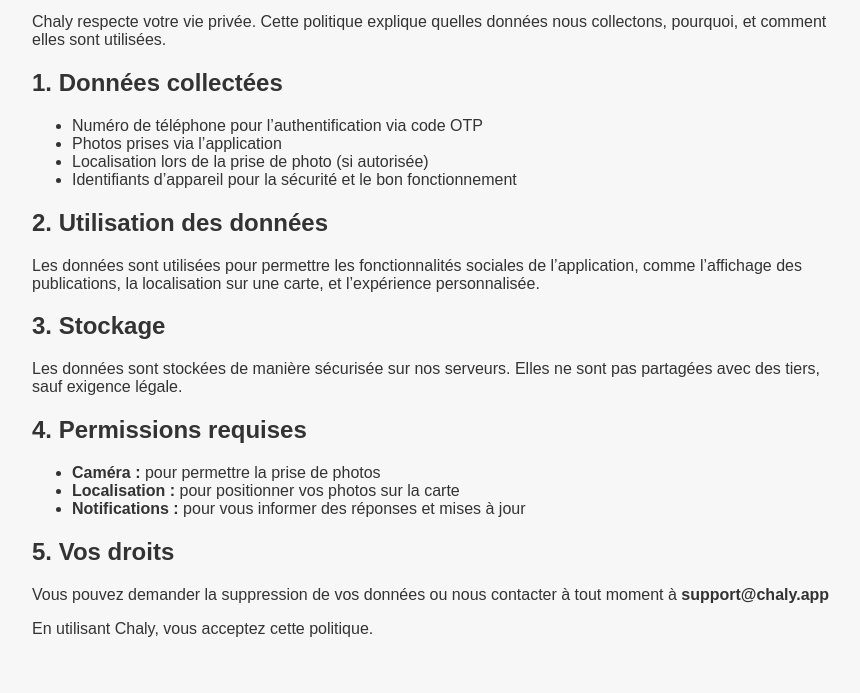
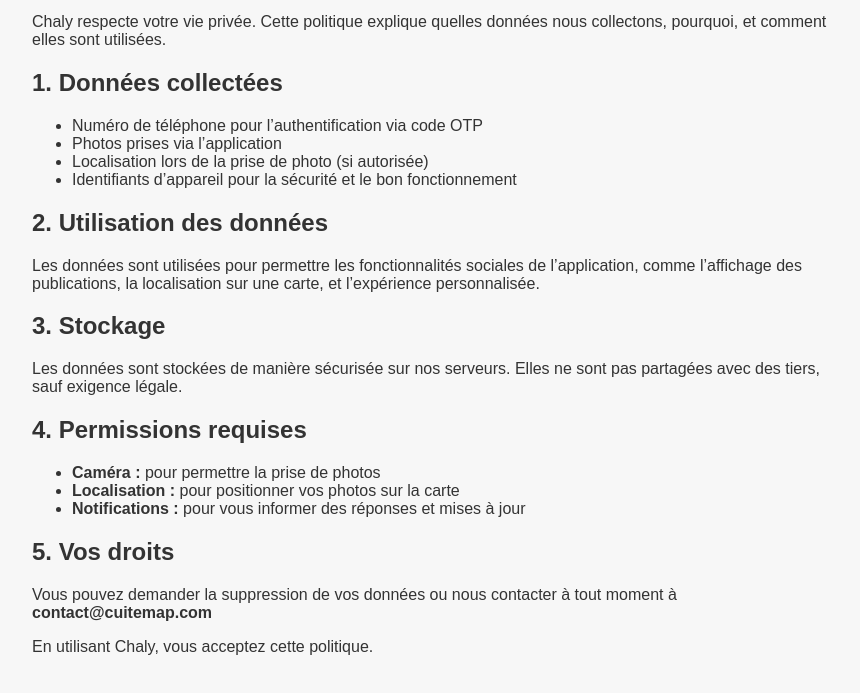
Before and after one commit to kilianrdgs/chaly-privacy, a plain HTML site: page index.html in a window 1280 px wide. Shown: the part 133-826 px from the top of the page, without its empty margins (208-1068 px from the left). Drawn offline with Linux system fonts and the light colour scheme.

Commit message:
Update index.html

```diff
--- a/index.html
+++ b/index.html
@@ -47,7 +47,7 @@
   </ul>
 
   <h2>5. Vos droits</h2>
-  <p>Vous pouvez demander la suppression de vos données ou nous contacter à tout moment à <strong>support@chaly.app</strong></p>
+  <p>Vous pouvez demander la suppression de vos données ou nous contacter à tout moment à <strong>contact@cuitemap.com</strong></p>
 
   <p>En utilisant Chaly, vous acceptez cette politique.</p>
 </body>
```
